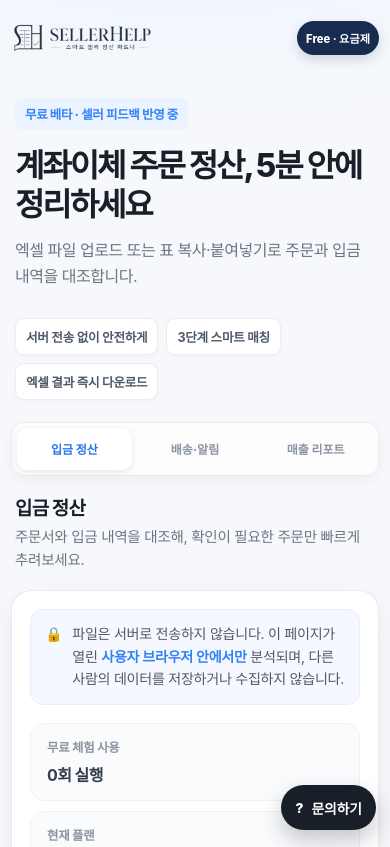
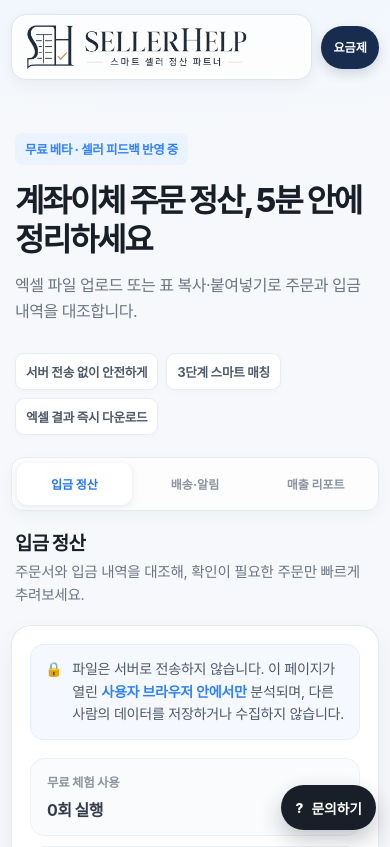
Before and after one commit to cvgzz153-commits/seller-settlement-auto-web, a website: page index.html in a window 390 px wide. Shown: the top 847 px of the page. Drawn offline with Linux system fonts and the light colour scheme.

Commit message:
design: strengthen mobile brand header

```diff
--- a/index.html
+++ b/index.html
@@ -243,13 +243,19 @@
     .paste-guide { margin:0 0 14px; padding:12px; border-radius:12px; background:#fff; border:1px solid #e3edf9; color:#5f728b; font-size:.78rem; line-height:1.55; }.paste-guide b { color:#2676ee; }
     .paste-grid { display:grid; grid-template-columns:1fr 1fr; gap:12px; }.paste-field { display:flex; flex-direction:column; gap:7px; color:#4e5968; font-size:.82rem; font-weight:850; }.paste-field textarea { width:100%; min-height:176px; resize:vertical; padding:12px; border:1px solid #cfd9e5; border-radius:12px; background:#fff; color:#333d4b; font:500 .78rem/1.55 ui-monospace,SFMono-Regular,Menlo,Consolas,monospace; }.paste-field textarea:focus { outline:3px solid rgba(49,130,246,.14); border-color:#83b6ff; }.paste-field small { min-height:17px; color:#8b95a1; font-size:.73rem; font-weight:650; }.paste-field small.ready { color:#1672eb; }.paste-field small.error { color:#d44343; }.paste-input-notice { display:none; margin:13px 0 0; padding:11px 12px; border-radius:12px; background:#eaf5ff; color:#176fc8; font-size:.78rem; line-height:1.55; font-weight:800; }.paste-input-notice.show { display:block; }.paste-input-notice.warning { background:#fff7e8; color:#9a6200; }.paste-privacy { margin:14px 0 0; color:#6b7684; font-size:.76rem; line-height:1.55; }
     @media (max-width:640px) { .input-mode-switch { gap:6px; }.input-mode { min-height:44px; font-size:.78rem; }.input-mode-hint { margin:9px 2px 14px; }.paste-input-mode { padding:14px; border-radius:15px; }.paste-grid { grid-template-columns:1fr; }.paste-field textarea { min-height:145px; font-size:.76rem; }.paste-heading .service-icon { width:38px; height:38px; border-radius:12px; } }
+
+    /* Brand header: make the service name legible at first glance on phones. */
+    .topbar { height:auto; min-height:66px; margin-bottom:34px; gap:12px; }
+    .brand { min-height:58px; padding:8px 12px; border:1px solid #dce5f0; border-radius:16px; background:rgba(255,255,255,.82); box-shadow:0 5px 14px rgba(31,42,55,.06); }
+    .brand-logo { height:46px; max-width:250px; }
+    @media (max-width:640px) { .topbar { min-height:70px; margin-bottom:29px; gap:9px; }.brand { flex:1 1 auto; min-width:0; min-height:60px; padding:7px 10px; border-radius:15px; }.brand-logo { height:50px; max-width:230px; }.plan-trigger { flex:0 0 auto; min-height:43px; padding:0 12px; font-size:.76rem; white-space:nowrap; }.plan-trigger-free { display:none; } }
   </style>
 </head>
 <body>
   <main>
     <div class="topbar" aria-label="서비스 정보">
       <a class="brand" href="#top" aria-label="SELLERHELP 홈"><img class="brand-logo" src="/assets/sellerhelp-logo-d.png" alt="SELLERHELP · 스마트 셀러 정산 파트너" /></a>
-      <div style="display:flex;align-items:center;gap:8px"><button id="installButton" class="install-button" type="button">앱으로 설치</button><button id="pricingTopButton" class="plan-trigger" type="button" aria-label="요금제 보기">Free · 요금제</button></div>
+      <div style="display:flex;align-items:center;gap:8px"><button id="installButton" class="install-button" type="button">앱으로 설치</button><button id="pricingTopButton" class="plan-trigger" type="button" aria-label="요금제 보기"><span class="plan-trigger-free">Free · </span>요금제</button></div>
     </div>
     <header class="hero" id="top">
       <div class="beta-pill">무료 베타 · 셀러 피드백 반영 중</div>
--- a/service-worker.js
+++ b/service-worker.js
@@ -1,4 +1,4 @@
-const CACHE_NAME = "sellerhelp-shell-v9";
+const CACHE_NAME = "sellerhelp-shell-v10";
 const APP_SHELL = [
   "/",
   "/index.html",
```
